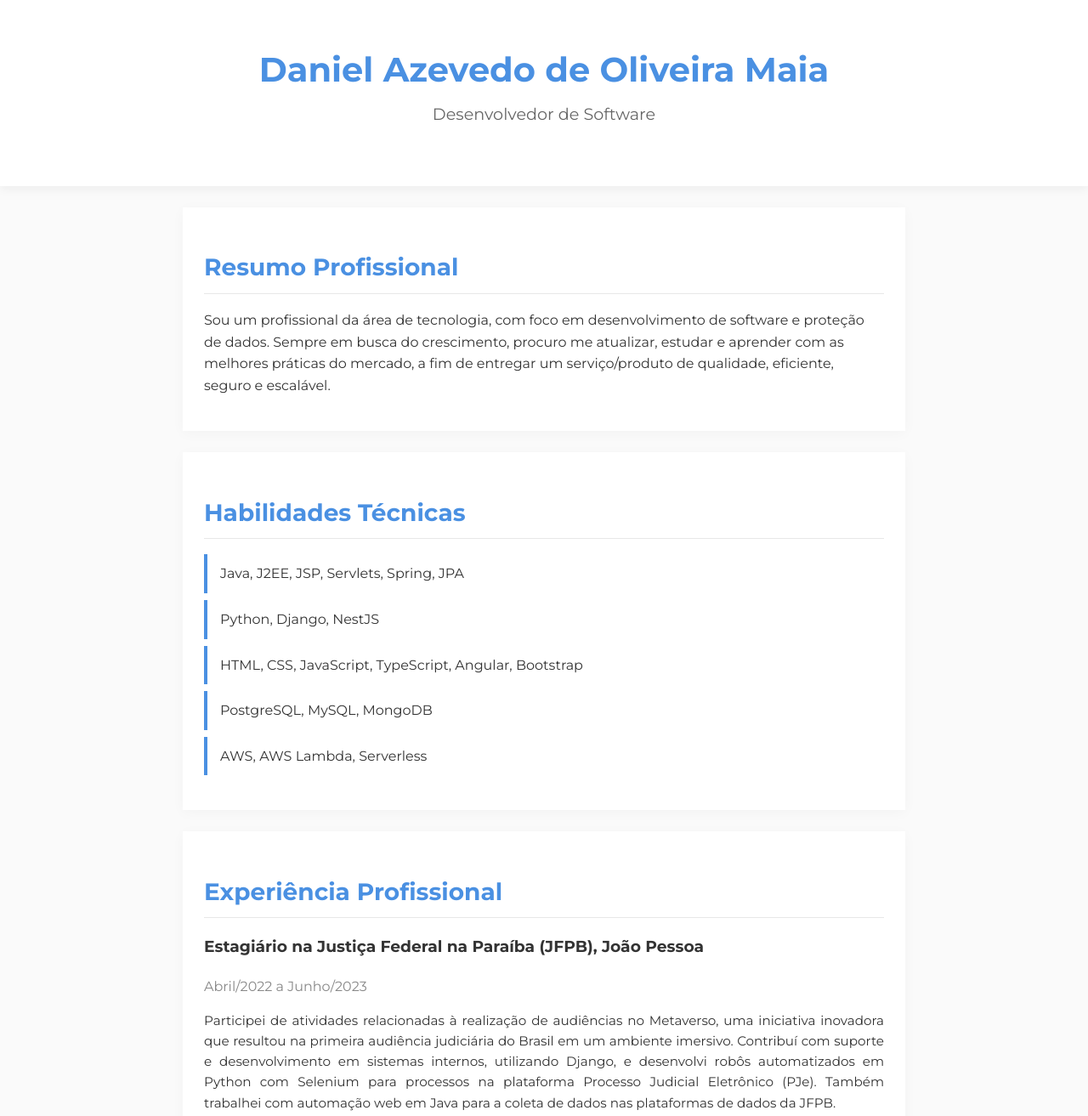
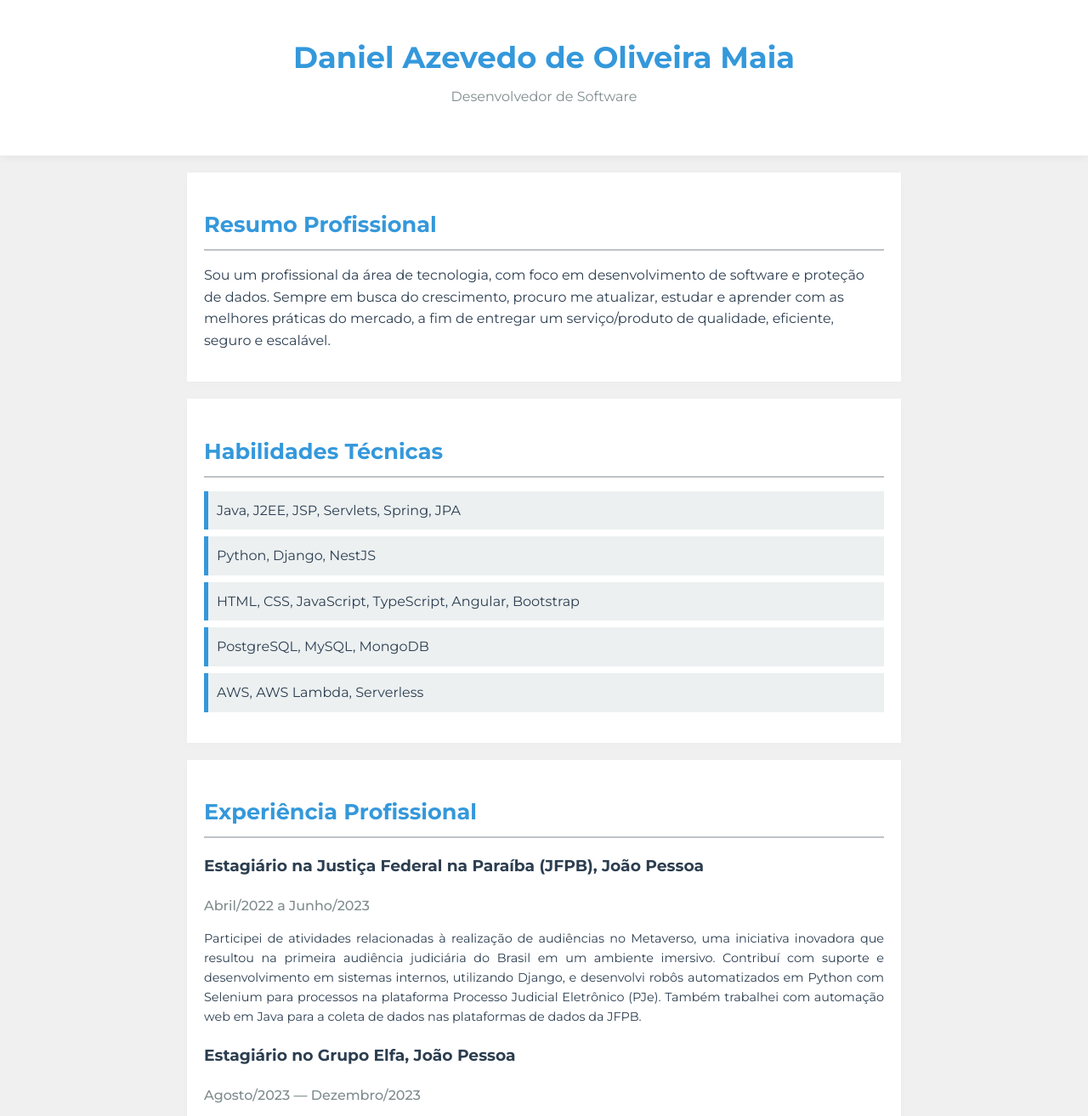
Before and after one commit to daniel-azevedo-maia/curriculo-s3-hosting, a plain HTML site: page index.html in a window 1280 px wide. Shown: the top 1313 px of the page at 85% size. Drawn offline with Linux system fonts and the light colour scheme.

Commit message:
Melhorias no front-end

```diff
--- a/css/style.css
+++ b/css/style.css
@@ -3,49 +3,49 @@ body, html {
     margin: 0;
     padding: 0;
     font-family: 'Montserrat', sans-serif;
-    background: #fafafa;  /* Um cinza mais claro e suave */
-    color: #333;
+    background: #f0f0f0;  /* Fundo claro para leitura confortável */
+    color: #2C3E50;  /* Azul escuro para texto */
     line-height: 1.6;
-    overflow-x: hidden;  /* Evita rolagem horizontal indesejada */
+    overflow-x: hidden;  /* Impede rolagem horizontal */
 }
 
 /* Estilos do cabeçalho */
 header {
     background: #ffffff;
-    color: #333;
+    color: #2C3E50;
     text-align: center;
-    padding: 50px 20px;  /* Ligeiramente reduzido para equilíbrio */
-    box-shadow: 0 4px 10px rgba(0, 0, 0, 0.05);  /* Sombra mais sutil */
+    padding: 40px 20px;  /* Ajuste para todos os dispositivos */
+    box-shadow: 0 2px 10px rgba(0, 0, 0, 0.05);
 }
 
 header h1 {
     margin: 0;
-    font-size: 2.5rem;  /* Tamanho ligeiramente reduzido */
-    color: #4A90E2;  /* Mantendo o azul suave */
+    font-size: 2.2rem;  /* Reduzido para melhor visualização em mobile */
+    color: #3498DB;  /* Azul claro */
 }
 
 header p {
-    font-size: 1.2rem;  /* Tamanho ajustado para melhor leitura */
-    margin-top: 5px;  /* Espaçamento superior reduzido */
-    color: #666;
-    font-weight: 400;  /* Peso da fonte normalizado */
+    font-size: 1.0rem;  /* Menor para dispositivos menores */
+    margin-top: 5px;
+    color: #7F8C8D;  /* Cinza para subtítulo */
+    font-weight: 400;
 }
 
 /* Estilos das seções */
 section {
-    margin: 25px auto;
+    margin: 20px auto;
     max-width: 800px;
-    background: #fff;
-    padding: 25px;  /* Espaçamento interno ajustado */
-    box-shadow: 0 3px 15px rgba(0, 0, 0, 0.03);  /* Sombra mais leve */
+    background: #ffffff;
+    padding: 20px;
+    box-shadow: 0 2px 8px rgba(0, 0, 0, 0.02);
 }
 
 h2 {
-    color: #4A90E2;
-    font-size: 1.75rem;  /* Tamanho ligeiramente reduzido */
-    border-bottom: 1px solid #e8e8e8;  /* Linha mais fina */
+    color: #3498DB;
+    font-size: 1.6rem;  /* Levemente reduzido para melhor adaptação */
+    border-bottom: 2px solid #BDC3C7;  /* Linha cinza claro */
     padding-bottom: 8px;
-    margin-bottom: 18px;
+    margin-bottom: 15px;
 }
 
 ul {
@@ -54,67 +54,86 @@ ul {
 }
 
 ul li {
-    background: #fff;
-    margin: 8px 0;  /* Margens ajustadas */
-    padding: 10px 15px;  /* Padding ajustado */
-    border-left: 4px solid #4A90E2;  /* Borda mais estreita */
-    transition: all 0.2s ease-in-out;
+    background: #ECF0F1;  /* Fundo muito claro */
+    margin: 8px 0;
+    padding: 10px;
+    border-left: 5px solid #3498DB;  /* Borda azul claro */
+    transition: all 0.3s ease-in-out;
 }
 
 ul li:hover {
-    background-color: #f8f8f8;  /* Mudança de cor mais sutil */
-    transform: translateX(5px);  /* Efeito sutil ao passar o mouse */
+    background-color: #D6DBDF;  /* Mudança sutil de cor ao interagir */
+    transform: translateX(10px);
 }
 
 /* Estilos de artigo dentro das experiências */
 article h3 {
-    color: #333;
-    font-weight: 600;  /* Peso da fonte ajustado */
+    color: #2C3E50;
+    font-weight: 600;
 }
 
 article h4 {
-    font-weight: 400;
-    color: #888;
-    margin-top: 0;  /* Reduzido para mais coesão */
+    font-weight: 500;
+    color: #7F8C8D;
+    margin-top: 0;
     margin-bottom: 10px;
 }
 
 article p {
     text-align: justify;
-    font-size: 0.95rem;  /* Redução para refinamento */
+    font-size: 0.9rem;
 }
 
 /* Estilos do rodapé */
 footer {
     text-align: center;
-    padding: 20px 0;
-    background: #333;  /* Cor mais escura para contraste */
+    padding: 15px 0;
+    background: #2C3E50;  /* Azul escuro para contraste */
     color: white;
 }
 
 footer p {
     margin: 0;
-    font-size: 1.0rem;  /* Tamanho ajustado */
+    font-size: 0.9rem;
 }
 
 footer a {
-    color: #FFF;
+    color: #3498DB;  /* Azul claro */
     text-decoration: none;
-    font-weight: 500;  /* Peso ajustado para destaque moderado */
+    font-weight: 500;
 }
 
-/* Responsividade */
+/* Responsividade e media queries */
 @media (max-width: 768px) {
     header, section, footer {
-        width: 96%;  /* Ajuste para maior aproveitamento da tela */
-        margin: 8px auto;  /* Ajuste nas margens para consistência */
+        width: 95%;
+        margin: 10px auto;
     }
 
     header h1 {
-        font-size: 2.0rem;  /* Reduzido para adequação em dispositivos móveis */
+        font-size: 1.8rem;
     }
 
     h2 {
-        font-size: 1.5rem;  /* Ajuste para títulos nas seções */
+        font-size: 1.4rem;
+    }
+
+    article p, footer p {
+        font-size: 0.85rem;  /* Texto menor para legibilidade em telas pequenas */
     }
 }
+
+/* Efeitos visuais para mobile */
+@media (max-width: 480px) {
+    header {
+        padding: 30px 15px;
+    }
+
+    h2, article h3 {
+        font-size: 1.3rem;  /* Ajustes para uma visualização mais clara em mobile */
+    }
+
+    ul li:hover {
+        transform: none;  /* Desativa movimento em mobile para evitar layout quebrado */
+    }
+}
```
